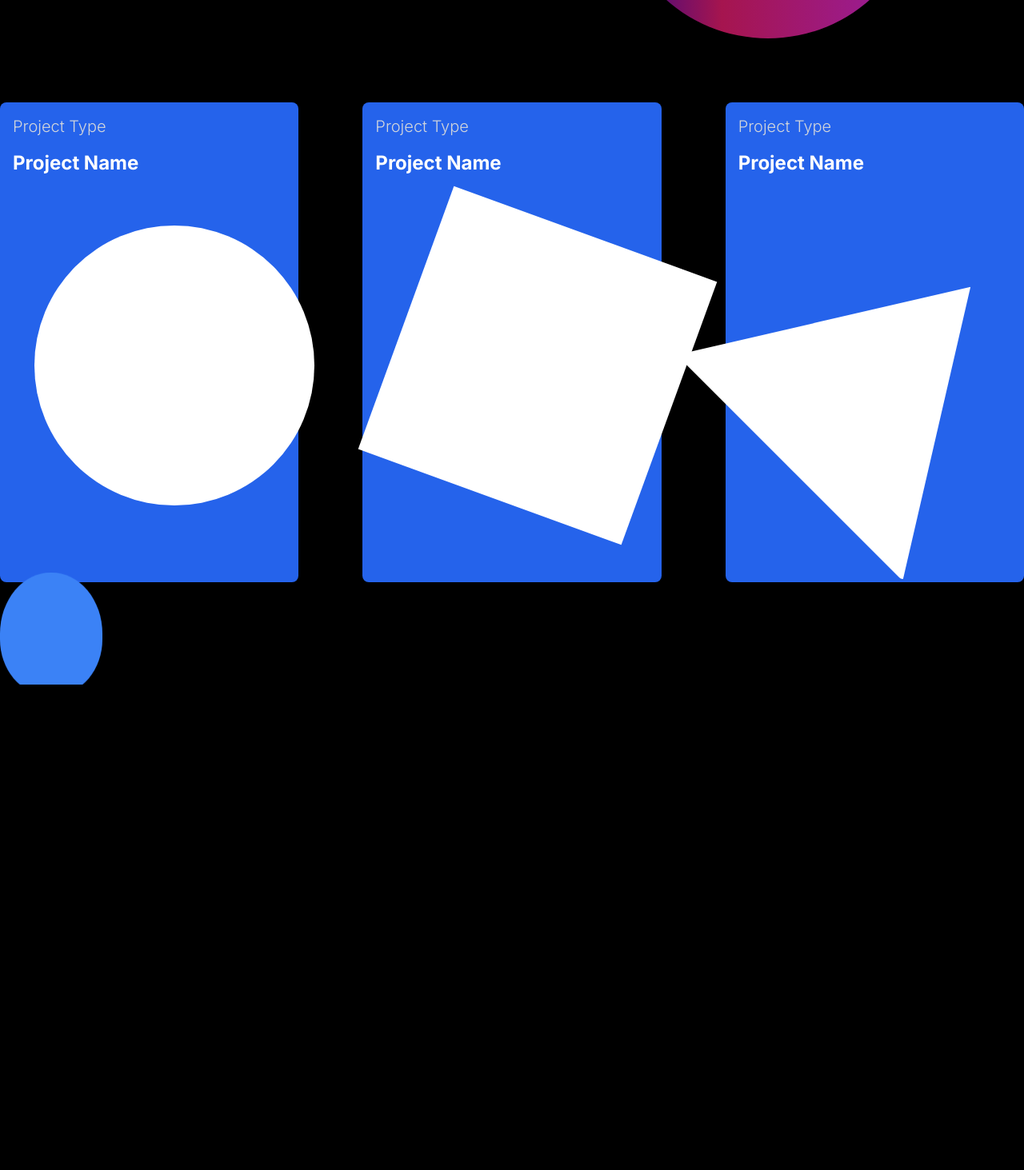
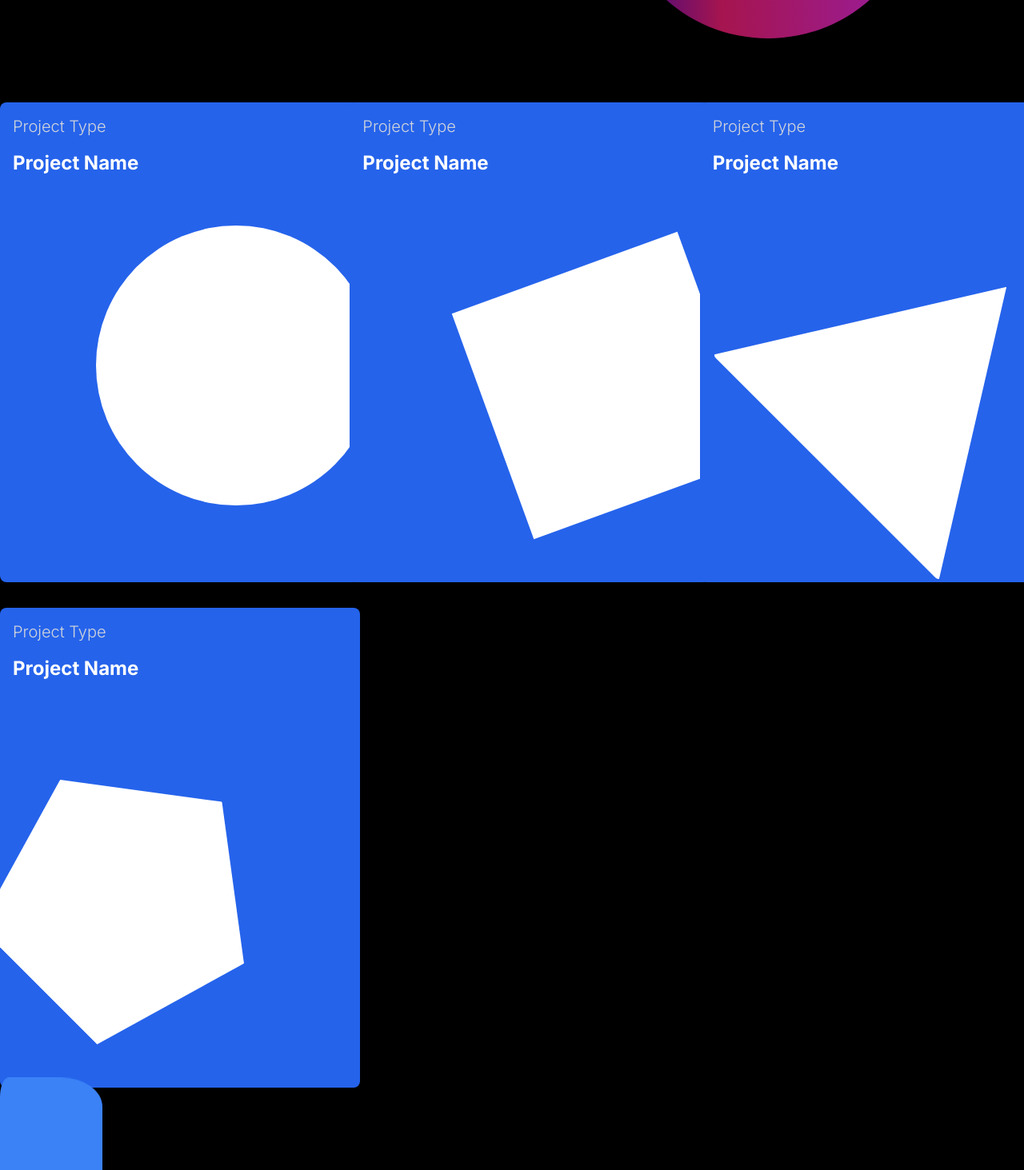
Before and after one commit to bustyAI/portfoli, a Next.js app: page / in a window 1280 px wide. Shown: the part 680-2143 px from the top of the page at 80% size. Before the commit the page ends 1536 px from the top, so only its background shows below. Built offline with nearby package versions, Linux system fonts and the light colour scheme.

Commit message:
fixing styles and creating pentagon component

```diff
--- /dev/null
+++ b/app/components/CardPenta.jsx
@@ -0,0 +1,9 @@
+import React from 'react'
+
+const CardPenta = () => {
+    return (
+        <div class=" absolute w-[175px] h-[175px] lg:w-[325px] lg:h-[325px] bg-white pentagon left-0 bottom-20 rotate-45"></div>
+    )
+}
+
+export default CardPenta
--- a/app/components/CardSquare.jsx
+++ b/app/components/CardSquare.jsx
@@ -2,7 +2,7 @@ import React from 'react'
 
 const CardSquare = () => {
     return (
-        <div className=' absolute bg-white w-[150px] h-[150px] lg:h-[350px] lg:w-[350px] bottom-0 -right-5 mb-24 rotate-[20deg]'></div>
+        <div className=' absolute bg-white w-[150px] h-[150px] lg:h-[300px] lg:w-[300px] bottom-0 -right-5 mb-24 -rotate-[20deg]'></div>
     )
 }
 
--- a/app/components/CardTriangle.jsx
+++ b/app/components/CardTriangle.jsx
@@ -1,8 +1,8 @@
 import React from 'react'
 
-const CardTriangle = () => {
+const CardTriangle = (pattern) => {
     return (
-        <div className=' absolute bottom-0 mb-24  -right-5 rotate-45 w-0 h-0 border-l-[80px] lg:border-l-[200px] border-l-transparent border-r-[120px] lg:border-r-[200px] border-r-transparent border-b-[170px] lg:border-b-[320px] border-b-white rounded-md'></div>
+        <div className={`${pattern} absolute bottom-0 mb-24  -right-5 rotate-45 w-0 h-0 border-l-[80px] lg:border-l-[200px] border-l-transparent border-r-[120px] lg:border-r-[200px] border-r-transparent border-b-[170px] lg:border-b-[320px] border-b-white rounded-md`}></div>
     )
 }
 
--- a/app/components/ProjectCard.jsx
+++ b/app/components/ProjectCard.jsx
@@ -1,12 +1,14 @@
 import React from 'react'
-import { CardCircle, CardSquare, CardTriangle } from '.'
+import { CardCircle, CardPenta, CardSquare, CardTriangle } from '.'
 
 const ProjectCard = ({ title, shape }) => {
+
 
     const shapes = {
         circle: CardCircle,
         square: CardSquare,
         triangle: CardTriangle,
+        pentagon: CardPenta,
     }
 
     // Saving compoent in var
--- a/app/components/index.jsx
+++ b/app/components/index.jsx
@@ -4,6 +4,7 @@ import ProjectCard from "./ProjectCard";
 import CardCircle from "./CardCircle";
 import CardSquare from "./CardSquare";
 import CardTriangle from "./CardTriangle";
+import CardPenta from "./CardPenta";
 
 export {
     Navbar,
@@ -12,4 +13,5 @@ export {
     CardCircle,
     CardSquare,
     CardTriangle,
+    CardPenta,
 }
--- a/app/globals.css
+++ b/app/globals.css
@@ -91,13 +91,36 @@ body {
     border-radius: 50%;
   }
   50% {
-    border-radius: 50% 50% 45% 45%;
+    border-radius: 10px 40%/ 20px 30px;
     transform: scaleY(1.2);
   }
+}
+
+.wave__pattern {
+  --mask: radial-gradient(
+        5.5px at 50% calc(100% + 1.8px),
+        #0000 calc(99% - 4px),
+        #000 calc(101% - 4px) 99%,
+        #0000 101%
+      )
+      calc(50% - 6px) calc(50% - 3.5px + 0.5px) / 12px 7px,
+    radial-gradient(
+        5.5px at 50% -1.8px,
+        #0000 calc(99% - 4px),
+        #000 calc(101% - 4px) 99%,
+        #0000 101%
+      )
+      50% calc(50% + 3.5px) / 12px 7px;
+  -webkit-mask: var(--mask);
+  mask: var(--mask);
 }
 
 .circle {
   animation: pinchEffect 4s infinite ease-in-out;
 }
 
+.pentagon {
+  clip-path: polygon(50% 0%, 100% 38%, 82% 100%, 18% 100%, 0% 38%);
+}
+
 /* END */
--- a/app/page.js
+++ b/app/page.js
@@ -1,6 +1,5 @@
 import Image from "next/image";
 import { Navbar, Main, ProjectCard } from "./components";
-import { CardCircle } from "./components";
 
 
 
@@ -14,13 +13,14 @@ export default function Home() {
       <Main />
 
       <section>
-        <div className="flex flex-col lg:flex-row items-center justify-evenly mt-36 lg:space-x-20">
+        <div className="grid grid-cols-1 lg:grid-cols-3 gap-8 mt-36 mx-auto justify-items-center lg:justify-items-stretch">
           <ProjectCard title={"Project Name"} shape={'circle'} />
           <ProjectCard title={"Project Name"} shape={'square'} />
           <ProjectCard title={"Project Name"} shape={'triangle'} />
+          <ProjectCard title={"Project Name"} shape={'pentagon'} />
         </div>
       </section>
-      <div className="circle w-32 h-32 bg-blue-500 rounded-full relative overflow-hidden"></div>
+      <div className="circle w-32 h-32 bg-blue-500 rounded-full relative"></div>
 
 
 
```
